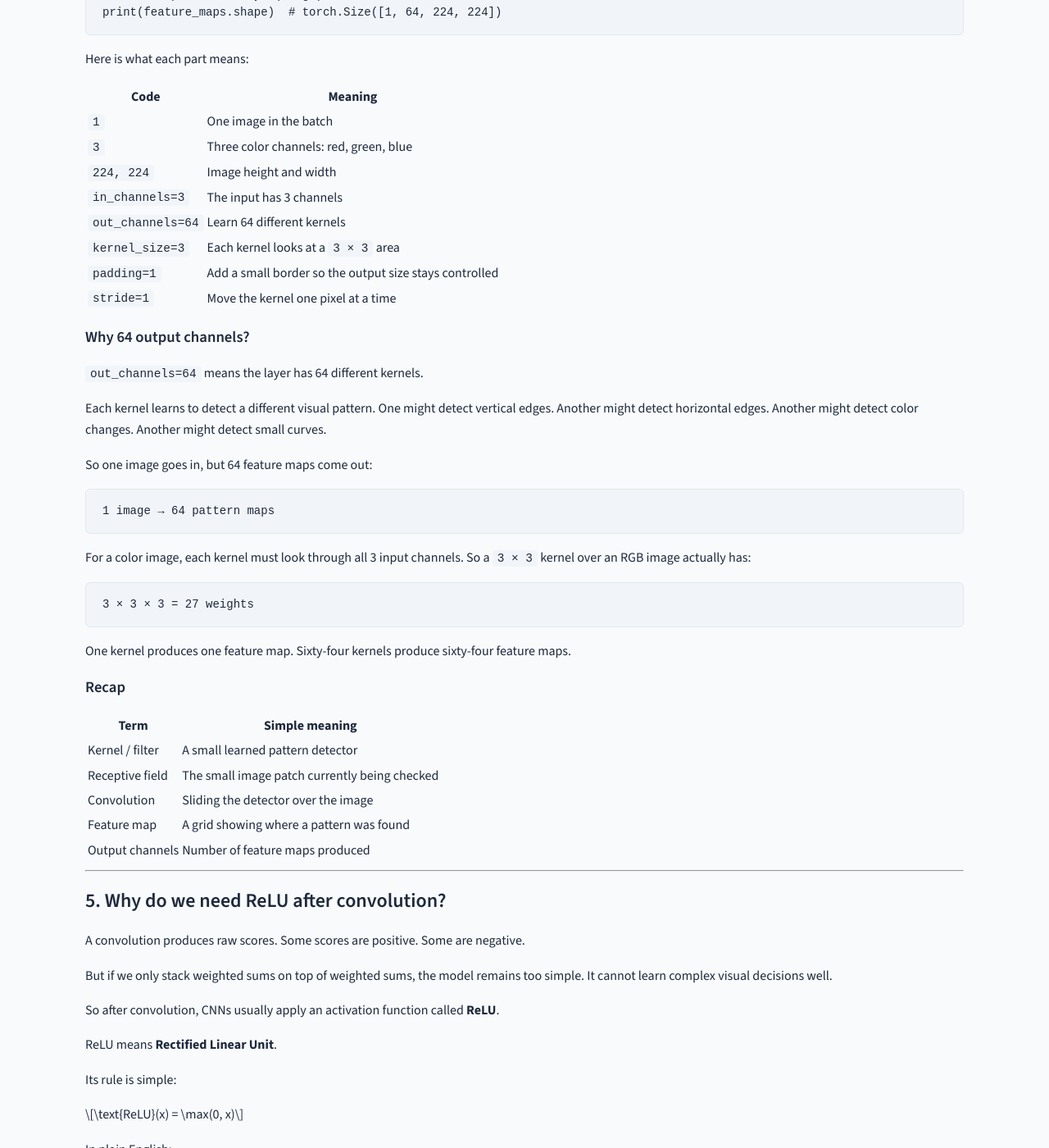
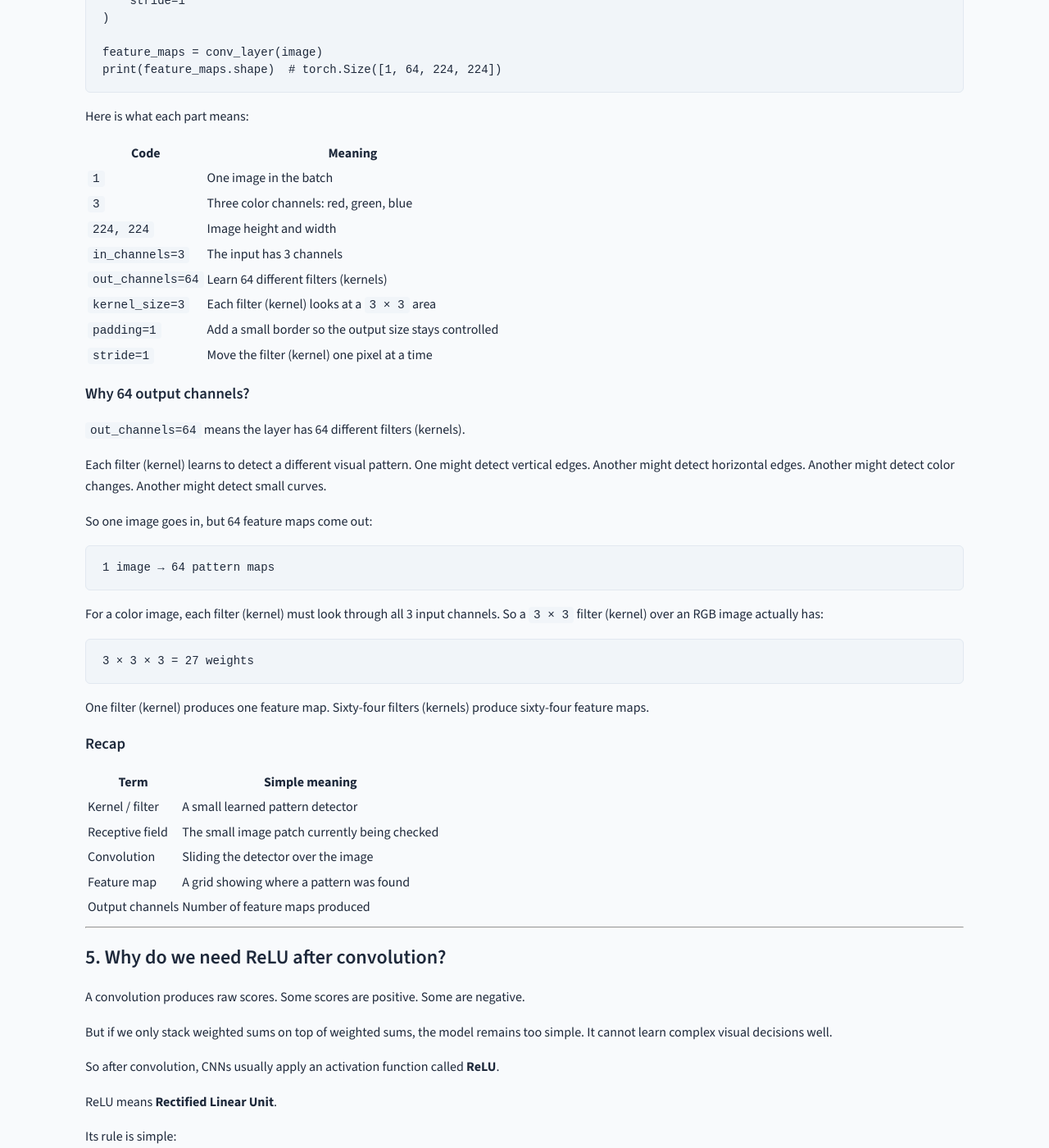
Before and after one commit to rilov/handbook, a Jekyll site: the page built from _topics/Convolutional Neural Networks - A Friendly Guide.md, in a window 1280 px wide and 1400 px high, scrolled down 10465 px. Shown: the whole window at 82% size. Built offline with Jekyll 4.4.1, drawn with Linux system fonts in a browser that asks for light colours; our own code applies the rules of GitHub Pages for plain Markdown files; some of the changed text lies outside the part shown.

Commit message:
Part 9 CNN: clarify that kernel and filter mean the same thing and use the synonym consistently

````diff
--- a/_topics/Convolutional Neural Networks - A Friendly Guide.md
+++ b/_topics/Convolutional Neural Networks - A Friendly Guide.md
@@ -218,6 +218,8 @@
 ### 3.2 Filter: the small magnifying glass
 
 A filter is a small box that looks at only part of the image at one time.
+
+A filter is also called a **kernel**. The two words mean the same thing. We will keep using both because PyTorch uses the word `kernel` in code, but in plain English they are identical.
 
 A common filter size is `3 × 3`. It can look at 9 pixels at once:
 
@@ -451,22 +453,22 @@
 
 ## 4. What is convolution?
 
-**Convolution** means sliding a kernel across an image and producing a score at every location.
+**Convolution** means sliding a filter — also called a kernel — across an image and producing a score at every location.
 
 The process is:
 
 ```text
 Take a small patch
-→ multiply patch values by kernel weights
+→ multiply patch values by filter (kernel) weights
 → add the results
 → write one output number
 → slide to the next patch
 → repeat
 ```
 
-One kernel produces one new grid of numbers. That grid is called a **feature map**.
+One filter (kernel) produces one new grid of numbers. That grid is called a **feature map**.
 
-If the kernel detects vertical edges, the feature map becomes bright where vertical edges exist. If the kernel detects curves, the feature map becomes bright where curves exist.
+If the filter (kernel) detects vertical edges, the feature map becomes bright where vertical edges exist. If it detects curves, the feature map becomes bright where curves exist.
 
 ### In PyTorch
 
@@ -498,16 +500,16 @@
 | `3` | Three color channels: red, green, blue |
 | `224, 224` | Image height and width |
 | `in_channels=3` | The input has 3 channels |
-| `out_channels=64` | Learn 64 different kernels |
-| `kernel_size=3` | Each kernel looks at a `3 × 3` area |
+| `out_channels=64` | Learn 64 different filters (kernels) |
+| `kernel_size=3` | Each filter (kernel) looks at a `3 × 3` area |
 | `padding=1` | Add a small border so the output size stays controlled |
-| `stride=1` | Move the kernel one pixel at a time |
+| `stride=1` | Move the filter (kernel) one pixel at a time |
 
 ### Why 64 output channels?
 
-`out_channels=64` means the layer has 64 different kernels.
+`out_channels=64` means the layer has 64 different filters (kernels).
 
-Each kernel learns to detect a different visual pattern. One might detect vertical edges. Another might detect horizontal edges. Another might detect color changes. Another might detect small curves.
+Each filter (kernel) learns to detect a different visual pattern. One might detect vertical edges. Another might detect horizontal edges. Another might detect color changes. Another might detect small curves.
 
 So one image goes in, but 64 feature maps come out:
 
@@ -515,13 +517,13 @@
 1 image → 64 pattern maps
 ```
 
-For a color image, each kernel must look through all 3 input channels. So a `3 × 3` kernel over an RGB image actually has:
+For a color image, each filter (kernel) must look through all 3 input channels. So a `3 × 3` filter (kernel) over an RGB image actually has:
 
 ```text
 3 × 3 × 3 = 27 weights
 ```
 
-One kernel produces one feature map. Sixty-four kernels produce sixty-four feature maps.
+One filter (kernel) produces one feature map. Sixty-four filters (kernels) produce sixty-four feature maps.
 
 ### Recap
 
@@ -576,15 +578,15 @@
 
 ## 6. What is a feature map?
 
-A **feature map** is the output produced by one kernel after it scans the image.
+A **feature map** is the output produced by one filter (kernel) after it scans the image.
 
 Think of it like a highlighted copy of the image.
 
-If the kernel searches for vertical edges, the feature map highlights places where vertical edges were found. If the kernel searches for curves, the feature map highlights curves.
+If the filter (kernel) searches for vertical edges, the feature map highlights places where vertical edges were found. If it searches for curves, the feature map highlights curves.
 
-A CNN does not use just one kernel. It uses many kernels.
+A CNN does not use just one filter (kernel). It uses many filters (kernels).
 
-| Kernel may learn to detect | Feature map lights up where |
+| Filter (kernel) may learn to detect | Feature map lights up where |
 |---|---|
 | Vertical edge | Vertical lines appear |
 | Horizontal edge | Horizontal lines appear |
@@ -608,9 +610,9 @@
 
 ## 7. Padding: why add a border around the image?
 
-When a kernel slides over an image, it has trouble at the edges.
+When a filter (kernel) slides over an image, it has trouble at the edges.
 
-A `3 × 3` kernel needs a full `3 × 3` patch. At the border, there are not enough surrounding pixels unless we do something special.
+A `3 × 3` filter (kernel) needs a full `3 × 3` patch. At the border, there are not enough surrounding pixels unless we do something special.
 
 Without padding, the output becomes smaller after each convolution.
 
@@ -626,7 +628,7 @@
 
 VGG16 uses `padding=1` for its `3 × 3` convolutions. That keeps the height and width the same after convolution. The image only shrinks later during pooling.
 
-> **Memory trick:** Padding is like adding a blank picture frame around the image so the kernel can scan the edges too.
+> **Memory trick:** Padding is like adding a blank picture frame around the image so the filter (kernel) can scan the edges too.
 
 ---
 
@@ -770,15 +772,15 @@
 
 ### Formula 1: output size
 
-When a kernel slides across an image, it creates a new grid of numbers.
+When a filter (kernel) slides across an image, it creates a new grid of numbers.
 
 That new grid is the **output feature map**.
 
-The size of this new grid depends on how the kernel moves:
+The size of this new grid depends on how the filter (kernel) moves:
 
-- **No padding:** the kernel cannot fully cover the border pixels, so the output usually becomes smaller.
+- **No padding:** the filter (kernel) cannot fully cover the border pixels, so the output usually becomes smaller.
 - **With padding:** we add a border around the image, so the output can stay the same size.
-- **Bigger stride:** the kernel jumps more pixels at a time, so the output becomes smaller faster.
+- **Bigger stride:** the filter (kernel) jumps more pixels at a time, so the output becomes smaller faster.
 
 So this formula answers one simple question:
 
@@ -797,7 +799,7 @@
 | `N` | Original input size | `224` pixels wide |
 | `F` | Filter/kernel size | `3 × 3` kernel means `F = 3` |
 | `P` | Padding added on each side | `1` pixel border |
-| `S` | Stride, how far the kernel moves | `1` pixel at a time |
+| `S` | Stride, how far the filter (kernel) moves | `1` pixel at a time |
 
 Why `+ 2P`? Padding is added to both sides. If `P = 1`, we add 1 pixel on the left and 1 pixel on the right, so the total added width is `2`.
 
@@ -830,10 +832,10 @@
 Each filter has:
 
 ```text
-kernel height × kernel width × input channels
+filter (kernel) height × filter (kernel) width × input channels
 ```
 
-For example, one `3 × 3` filter looking at an RGB image has:
+For example, one `3 × 3` filter (kernel) looking at an RGB image has:
 
 ```text
 3 × 3 × 3 = 27 weights
@@ -854,8 +856,8 @@
 The first VGG16 convolution uses:
 
 ```text
-64 filters
-3 × 3 kernel
+64 filters (kernels)
+3 × 3 filter (kernel)
 3 input channels: red, green, blue
 ```
 
@@ -888,8 +890,8 @@
 A deeper VGG16 layer may use:
 
 ```text
-512 filters
-3 × 3 kernel
+512 filters (kernels)
+3 × 3 filter (kernel)
 512 input channels
 ```
 
````
